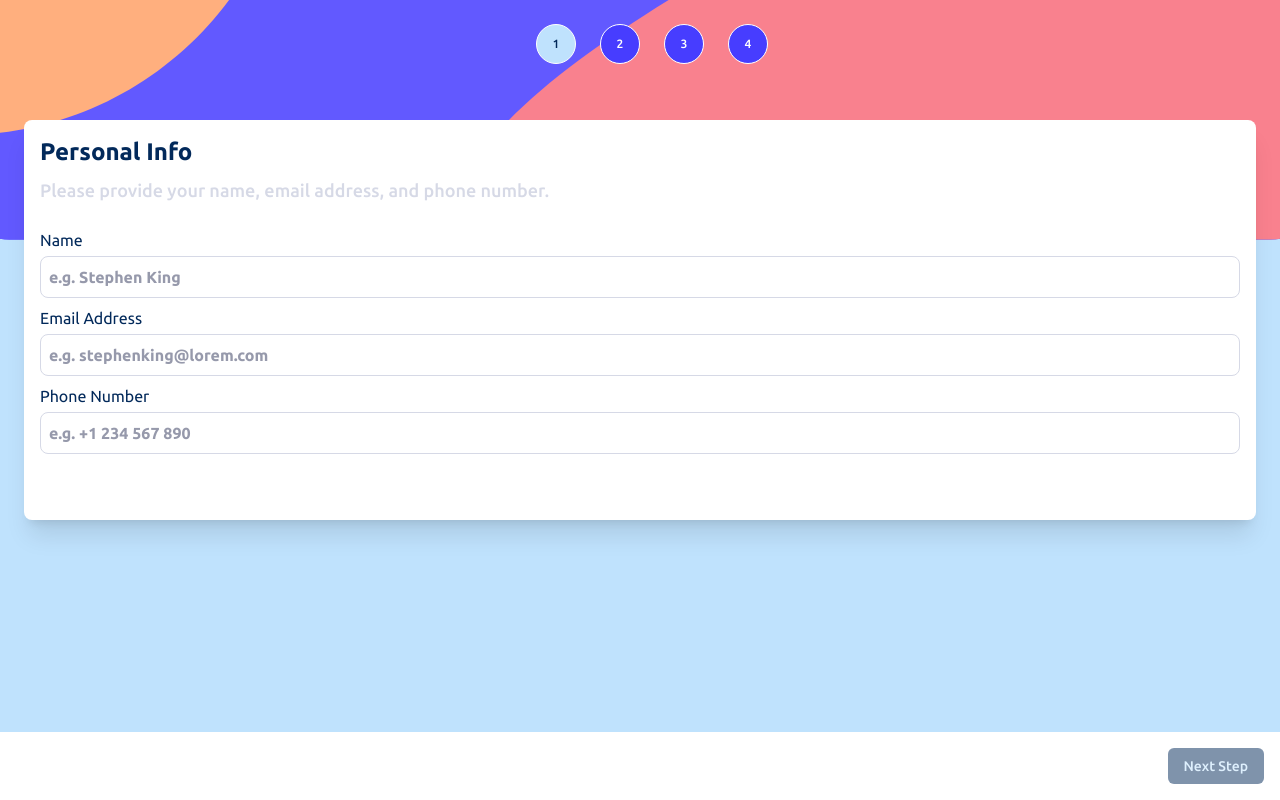
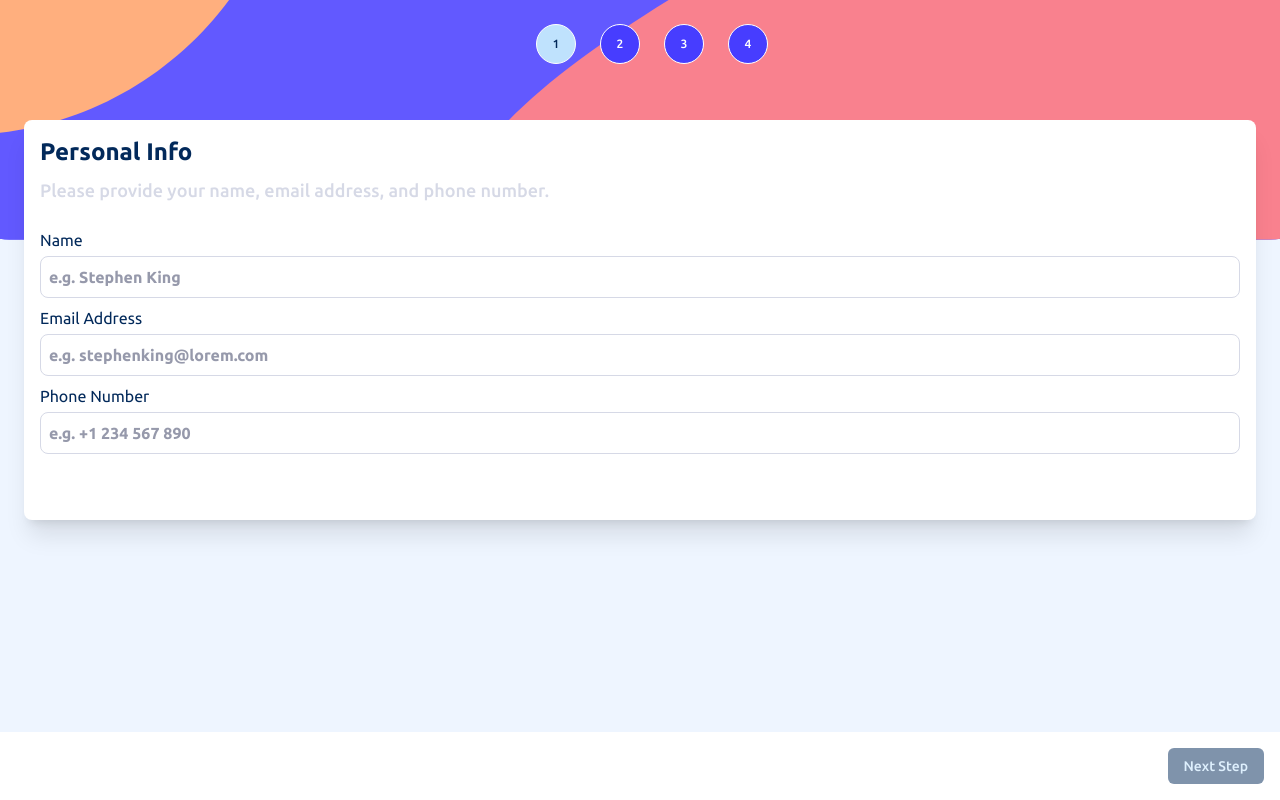
Before and after one commit to iamsomraj/form-frontend-mentor, a React (Vite) app: page / in a window 1280 px wide. Built offline with nearby package versions, Linux system fonts and the light colour scheme.

Commit message:
👌 IMPROVE: fixed background

```diff
--- a/src/components/FormContainer.tsx
+++ b/src/components/FormContainer.tsx
@@ -19,7 +19,7 @@ const FormContainer: React.FC = () => {
   const header = currentForm.header;
 
   return (
-    <main className="flex max-h-screen min-h-screen w-full items-start justify-center bg-light-blue desktop:items-center desktop:px-64 desktop:py-24">
+    <main className="flex max-h-screen min-h-screen w-full items-start justify-center bg-[#eef5ff]  desktop:items-center desktop:px-64 desktop:py-24">
       <section className="w-full justify-start desktop:flex desktop:h-[70vh] desktop:gap-16 desktop:rounded-lg desktop:bg-white desktop:shadow-xl">
         <SideBar currentStep={currentStep} />
         <div className="flex flex-1 flex-col bg-[transparent]">
```
